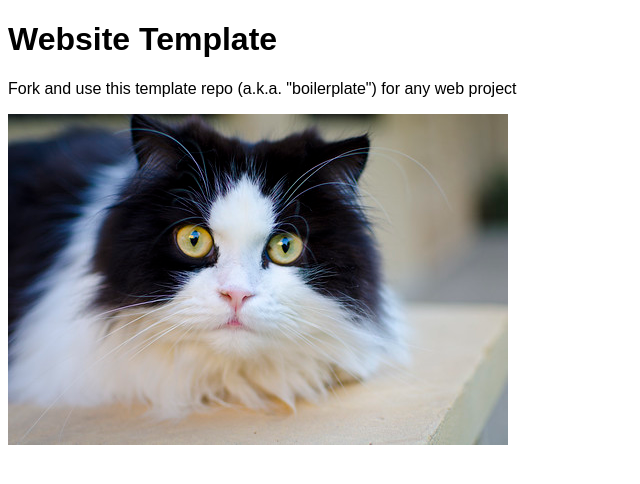
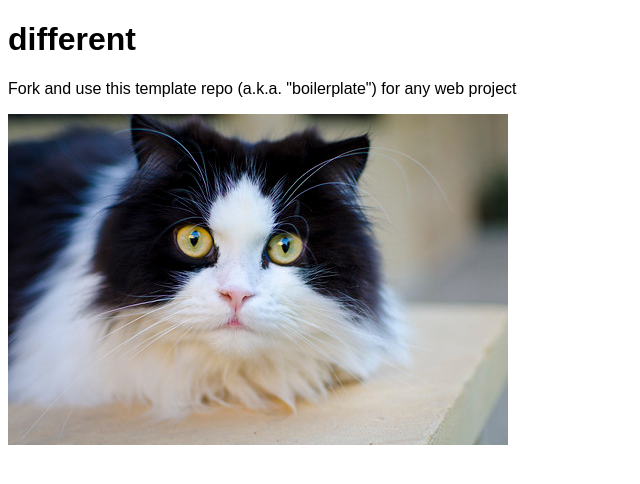
Before and after one commit to DanieJ50/manifesto, a plain HTML site: page index.html in a window 1280 px wide. Shown: the whole page, without its empty margins (0-640 px from the left). Drawn offline with Linux system fonts and the light colour scheme.

Commit message:
Update index.html
updated title and h1 tags

```diff
--- a/index.html
+++ b/index.html
@@ -2,12 +2,12 @@
 <html lang="en">
 <head>
 	<meta charset="utf-8">
-	<title>Website Template</title>
+	<title>THHHINNKKK!!!</title>
 	<link rel="stylesheet" href="./assets/css/styles.css">
 </head>
 <body>
 
-	<h1>Website Template</h1>
+	<h1>different</h1>
 	<p>Fork and use this template repo (a.k.a. "boilerplate") for any web project</p>
 	<img src="assets/img/cat.jpg" alt="">
 
```
